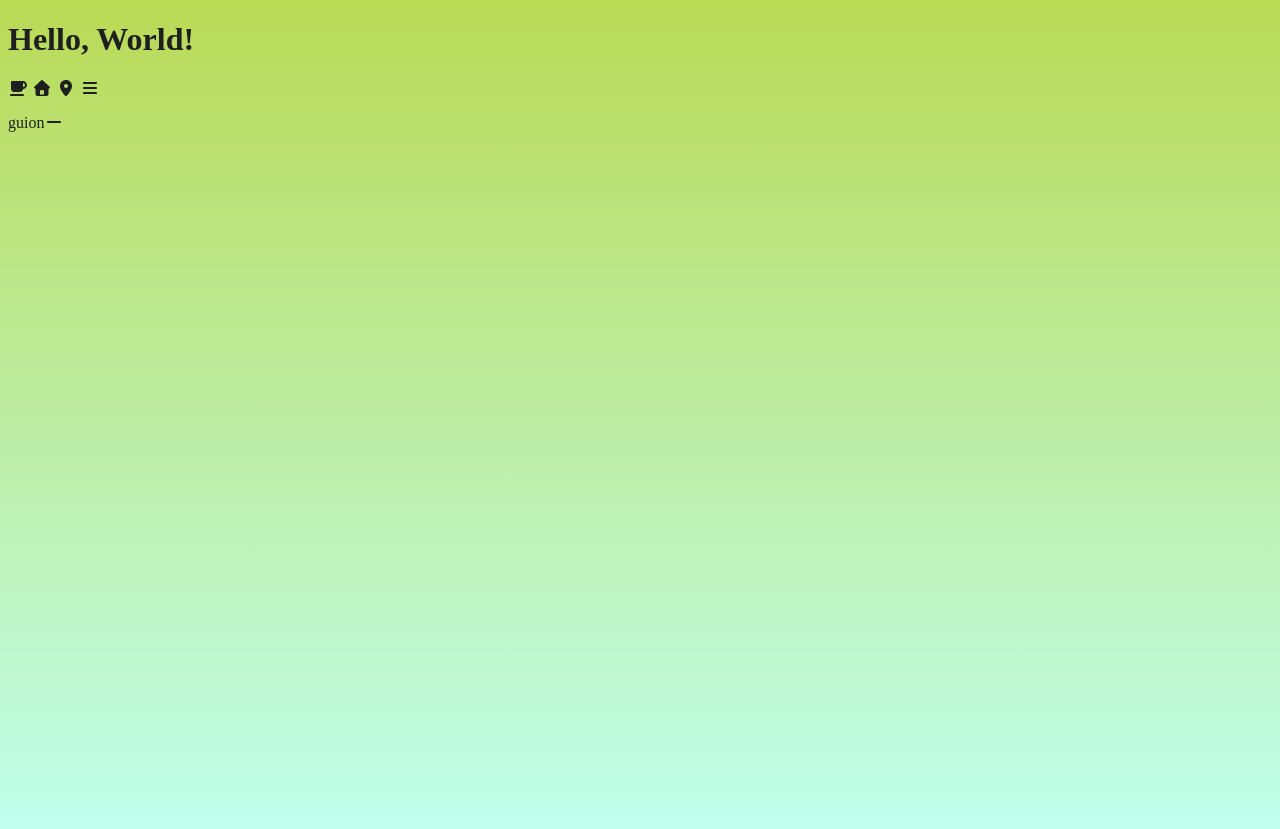
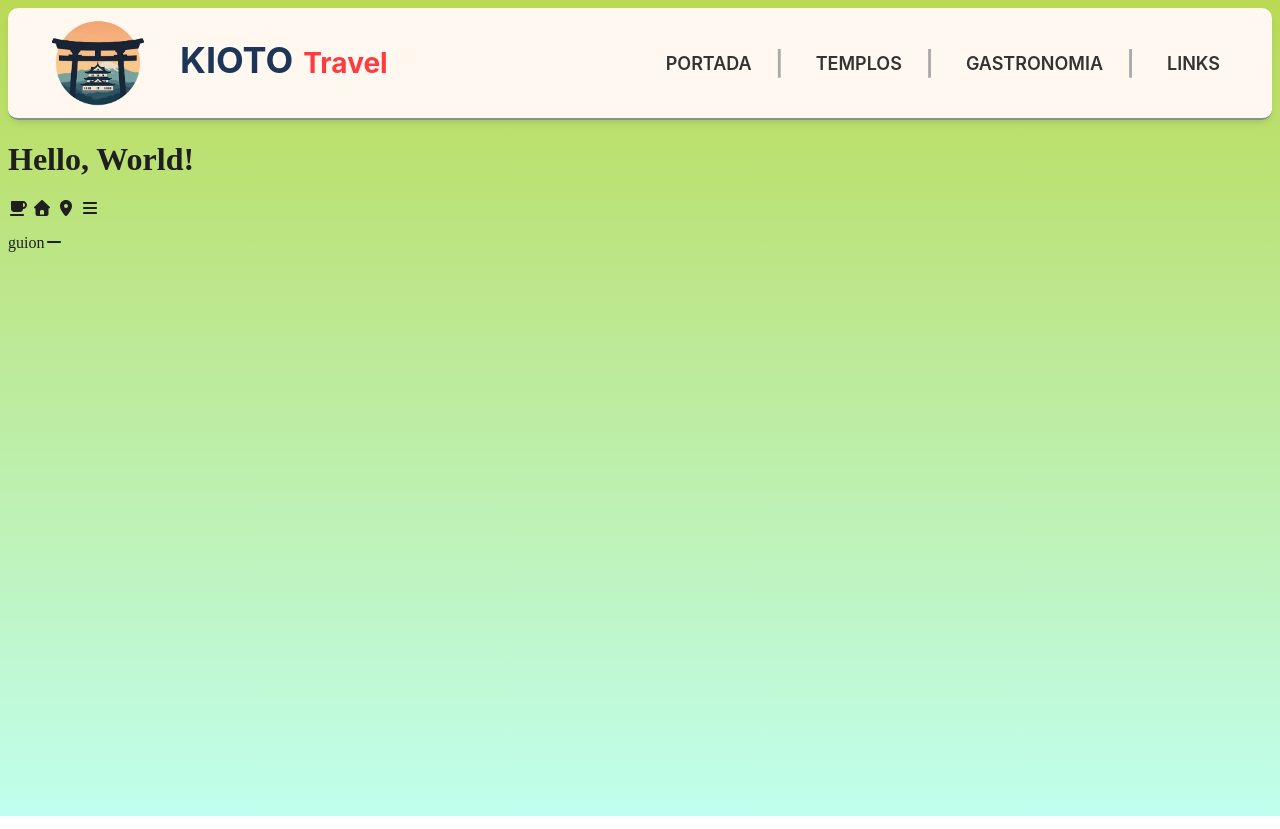
Before and after one commit to dmagrodev/html-css-tools-i-pec01, a website built with Parcel: page src/index.html in a window 1280 px wide. Built offline with nearby package versions, Linux system fonts and the light colour scheme; a web font is replaced by a local one.

Commit message:
preparacion nav bar, main.js: togglemenu,añadido listener DOM, initAPP; generacion estructura de carpetas y archivos; SCSS: _header, variables, main, functions

```diff
--- a/package.json
+++ b/package.json
@@ -29,6 +29,7 @@
     "posthtml-include": "^2.0.1",
     "rimraf": "^6.1.0",
     "sass": "^1.93.3",
+    "sharp": "^0.33.5",
     "stylelint": "^16.25.0",
     "stylelint-config-recess-order": "^7.4.0",
     "stylelint-config-recommended-scss": "^16.0.2",
--- a/src/assets/scripts/main.js
+++ b/src/assets/scripts/main.js
@@ -12,3 +12,44 @@ import { faCoffee, faHome, faMapMarkerAlt,faBars, faMinus } from '@fortawesome/f
 library.add(faCoffee, faHome, faMapMarkerAlt,faBars, faMinus);
 
 dom.watch();
+
+
+// -----------------------------------------------------------------//
+// TOGGLE MENÚ for mobile view
+// -----------------------------------------------------------------//
+const initMobileMenuToggle = () => {
+    const toggleButton = document.querySelector('.main-nav__toggle');
+    const navList = document.querySelector('.main-nav__list');
+    const toggleIcon = toggleButton ? toggleButton.querySelector('.fas') : null;
+    const OPEN_MOD = 'main-nav__list--is-open';
+
+    if (toggleButton && navList && toggleIcon) {
+        toggleButton.addEventListener('click', () => {
+
+            navList.classList.toggle(OPEN_MOD);
+
+            const isExpanded = navList.classList.contains(OPEN_MOD);
+            toggleButton.setAttribute('aria-expanded', isExpanded);
+
+            if (isExpanded) {
+                toggleIcon.classList.remove('fa-bars');// HAMBURGUESA
+                toggleIcon.classList.add('fa-times'); // X
+            } else {
+                toggleIcon.classList.remove('fa-times');
+                toggleIcon.classList.add('fa-bars');
+            }
+        });
+    }
+};
+
+// -----------------------------------------------------------------//
+// INICIALIZACIÓN COMPONENTES
+// -----------------------------------------------------------------//
+const initApp = () => {
+
+    initMobileMenuToggle();
+};
+// -----------------------------------------------------------------//
+// LISTENER General
+// -----------------------------------------------------------------//
+document.addEventListener('DOMContentLoaded', initApp);
--- a/src/assets/styles/_variables.scss
+++ b/src/assets/styles/_variables.scss
@@ -1,2 +1,27 @@
 @use "sass:color";
-@use "./utils/functions" as func;
+@use "../styles/utils/functions" as func;
+
+//FONTS
+$font-family-sans-serif: -apple-system, BlinkMacSystemFont, "Segoe UI", Roboto,
+  "Helvetica Neue", Arial, sans-serif, "Apple Color Emoji", "Segoe UI Emoji",
+  "Segoe UI Symbol";
+$font-family-serif: "Georgia", "Times New Roman", serif;
+
+// Variables para tipografía
+$font-alt-family-base: 'Tsukimi Rounded', sans-serif;
+$font-alt-weight-regular: 400;
+$fontalt-weight-bold: 700;
+
+// MEDIA BREAKPOINTS (Mobile First)
+$mq-min-width: func.rem(420);
+$mq-desktop-width: func.rem(1000);
+
+//COLORES PAGINA
+$color-kioto-bg: #83958f;
+$color-kioto-secondary: #FF3B3F;
+$color-kioto-container: #fff8f0;
+$color-kioto-title: #1d3557;
+$color-kioto-subtitle: #a66249;
+$color-kioto-text: #333333;
+$color-Kioto-blue: #000078;
+$color-Kioto-grey-light: #aaa;
--- /dev/null
+++ b/src/assets/styles/layouts/_header.scss
@@ -0,0 +1,178 @@
+@use "../variables" as vars;
+@use "../utils/functions" as func;
+
+/* ---------------------------------- */
+/* HEADER*/
+/* ---------------------------------- */
+
+.main-header {
+    position: sticky;
+    top: 0;
+    z-index: 3000;
+    width: 100%;
+    background-color: vars.$color-kioto-container;
+    border-bottom: func.rem(2) solid vars.$color-kioto-bg;
+    border-radius: func.rem(10);
+    box-shadow: 0 func.rem(4) func.rem(10) func.rem(-4) rgba(0, 0, 0, 0.2);
+}
+
+.main-nav {
+    display: flex;
+    align-items: center;
+    justify-content: space-between;
+    padding-left: func.rem(20);
+    padding-right: func.rem(20);
+
+    @media (min-width: vars.$mq-desktop-width) {
+        flex-wrap: wrap ; // por si en algun momento no toma bien el tamaño en vista escritorio
+    }
+
+}
+
+.main-nav__left {
+    justify-content: flex-start;
+}
+
+.main-nav__right {
+    justify-content: flex-end;
+}
+
+.main-nav__title {
+    display: flex;
+    align-items:first baseline;
+    padding: 0 2rem;
+    margin: 0;
+    font-family: vars.$font-family-sans-serif;
+    text-decoration: none;
+}
+
+.title__text--primary{
+    color: vars.$color-kioto-title;
+    font-size: func.rem(36);
+    font-weight: bold;
+
+}
+
+.title__text--secondary{
+    padding: func.rem(10);
+    color: vars.$color-kioto-secondary;
+    font-size: func.rem(28);
+    font-weight: bold;
+    transition: color 0.3s ease-in-out;
+
+    &:hover {
+        color: vars.$color-kioto-title;
+    }
+}
+
+.main-nav__logo {
+    width: func.rem(100);
+    font-size: func.rem(24);
+    font-weight: bold;
+    color: vars.$color-Kioto-blue;
+    text-decoration: none;
+    border-radius: 50%;
+    transition:
+            box-shadow 0.4s ease-in-out,   //pruebas de transicion y destello
+            transform 0.4s ease-in-out;    //pruebas de transicion y destello
+    box-shadow: 0 0 0 transparent;          //pruebas de transicion y destello
+    &:hover {//todo no me convence esta idea
+        box-shadow:
+                0 0 10px vars.$color-kioto-secondary,
+                0 0 20px rgba(vars.$color-kioto-secondary, 0.5);
+                transform: rotate(5deg) scale(1.05);
+            }
+}
+
+.main-nav__toggle {
+    display: block;
+    padding: 1rem;
+    font-size: func.rem(40);
+    color: vars.$color-Kioto-blue;
+    cursor: pointer;
+    background: none;
+    border: none;
+
+    &:hover {
+        color: vars.$color-kioto-secondary;
+    }
+
+    @media (min-width: vars.$mq-desktop-width) {
+        display: none;
+    }
+}
+
+.main-nav__list {
+    position: absolute;
+    top: 100%;
+    left: 0;
+    display: none;
+    flex-direction: column;
+    width: 100%;
+    padding: 0;
+    margin: 0;
+    list-style: none;
+    background-color: vars.$color-kioto-container;
+    box-shadow: 0 func.rem(4) func.rem(10) func.rem(-2) rgba(0, 0, 0, 0.2);
+
+    @media (min-width: vars.$mq-desktop-width) {
+        position: static;
+        display: flex;
+        flex-direction: row;
+        width: auto;
+        box-shadow: none;
+    }
+}
+
+.main-nav__list--is-open {
+    display: flex;
+    border-radius: 5px 5px 10px 10px;
+    margin-top: 5px;
+    @media (min-width: vars.$mq-desktop-width) {
+        display: flex;
+    }
+}
+
+.main-nav__item {
+    position: relative;
+    width: 100%;
+    border-bottom: func.rem(1) solid vars.$color-Kioto-grey-light;
+    font-size: func.rem(18);
+    font-family: vars.$font-family-sans-serif;
+    font-weight: 600;
+    &::after {
+        content: none;
+    }
+
+    @media (min-width: vars.$mq-desktop-width) {
+        width: auto;
+        padding: 0 1rem;
+        border-bottom: none;
+
+        &:not(:last-child)::after {
+            position: absolute;
+            top: 50%;
+            right: 0;
+            font-size: func.rem(24);
+            color: vars.$color-Kioto-grey-light;
+            content: '|';
+            transform: translateY(-50%);
+        }
+    }
+}
+
+.main-nav__link {
+    display: block;
+    padding: 0.75rem 1rem;
+    color: vars.$color-kioto-text;
+    text-decoration: none;
+    transition: color 0.3s ease;
+
+    &:hover {
+        color: vars.$color-kioto-secondary;
+    }
+
+    &:active {
+        color: vars.$color-kioto-secondary;
+    }
+}
--- a/src/assets/styles/layouts/_home.scss
+++ b/src/assets/styles/layouts/_home.scss
@@ -1,3 +1,6 @@
+@use "../variables" as vars;
+@use "../utils/functions" as func;
+
 body {
   height: 100vh;
   color: #1f1f1f;
--- a/src/assets/styles/main.scss
+++ b/src/assets/styles/main.scss
@@ -1,13 +1,18 @@
- /**
- * Import dependencies
- */
+
 
 /**
  * Import layouts
  */
 
- @use "layouts/home";
+@use "layouts/home";
+@use "layouts/header";
 
  /**
  * Import Components
  */
+
+  /**
+ * Import dependencies
+ */
+
+@import url('https://fonts.googleapis.com/css2?family=Tsukimi+Rounded:wght@300;400;500;600;700&display=swap');
--- a/src/assets/styles/utils/_functions.scss
+++ b/src/assets/styles/utils/_functions.scss
@@ -0,0 +1,13 @@
+/* ---------------------------------- */
+/* FUNCTIONS*/
+/* ---------------------------------- */
+
+//convertir píxeles a REMs
+@function rem($pixels) {
+    @return calc($pixels / 16) * 1rem;
+}
+
+// reducir la opacidad (usada para el pipe en el header)
+@function half-opacity($color) {
+    @return rgba($color, 0.5);
+}
--- a/src/index.html
+++ b/src/index.html
@@ -2,11 +2,12 @@
 <html lang="es">
   <head>
     <meta charset="utf-8"/>
-    <title>My First Parcel App</title>
+    <title>KIOTO Travel</title>
     <link rel="stylesheet" href="./assets/styles/main.scss" />
 
   </head>
   <body>
+     <include src="./views/partials/_header.html" id = "inicio"></include>
         <h1>Hello, World!</h1>
         <div class="iconos-ejemplo">
           <i class="fas fa-coffee"></i>
@@ -18,6 +19,7 @@
 
           <p>guion<i class="fas fa-minus"></i></p>
         </div>
+     <include src="./views/partials/_footer.html" id = "inicio"></include>
   </body>
   <script type="module" src="./assets/scripts/main.js"></script>
 </html>
--- a/src/views/partials/_header.html
+++ b/src/views/partials/_header.html
@@ -0,0 +1,28 @@
+<header class="main-header">
+    <nav id="main-menu" class="main-nav">
+        <div class="main-nav">
+        <picture>
+            <source srcset="./assets/resources/images/logokioto-alpha.png?as=webp" type="image/webp" />
+            <img src="./assets/resources/images/logokioto-alpha.png?" alt="Kioto web" class="main-nav__logo" />
+        </picture>
+        <a href="#inicio" class="main-nav__title title__text--primary">KIOTO <p class="title__text--secondary">Travel</p></a>
+        </div>
+
+        <div class="main-nav__right">
+            <ul class="main-nav__list">
+                <li class="main-nav__item"><a href="./index.html" class="main-nav__link">PORTADA</a></li>
+                <li class="main-nav__item"><a href="./views/pages/_categories.html" class="main-nav__link">TEMPLOS</a></li>
+                <li class="main-nav__item"><a href="./views/pages/_categories2.html" class="main-nav__link">GASTRONOMIA</a></li>
+                <li class="main-nav__item"><a href="./views/pages/_link.html" class="main-nav__link">LINKS</a></li>
+
+            </ul>
+
+            <button class="main-nav__toggle" aria-expanded="false" aria-controls="main-menu">
+                <span class="fas fa-bars"></span>
+            </button>
+
+        </div>
+
+    </nav>
+
+</header>
```
Also changed, not shown: src/assets/resources/images/logokioto-alpha.png (added), src/views/pages/_categories2.html (added), 1 other file. Lines whose indentation alone changed are shown as unchanged.
